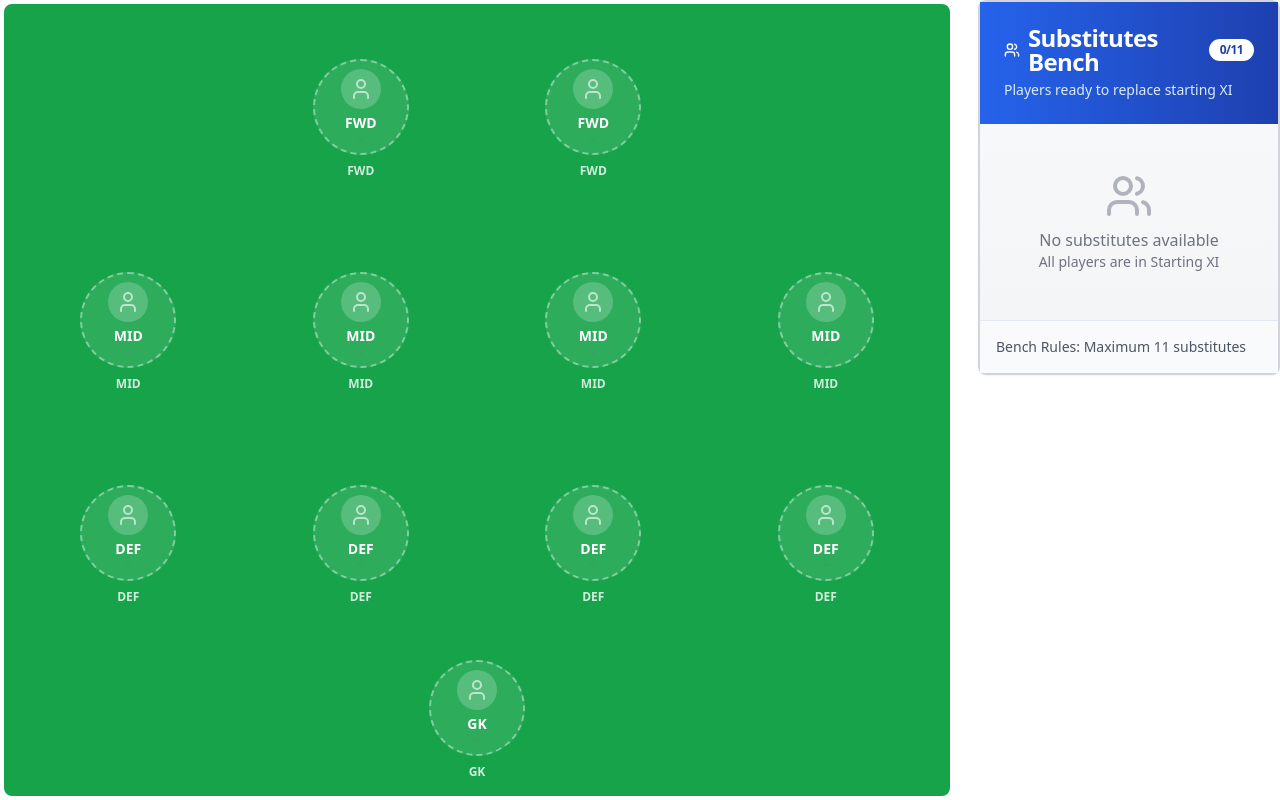
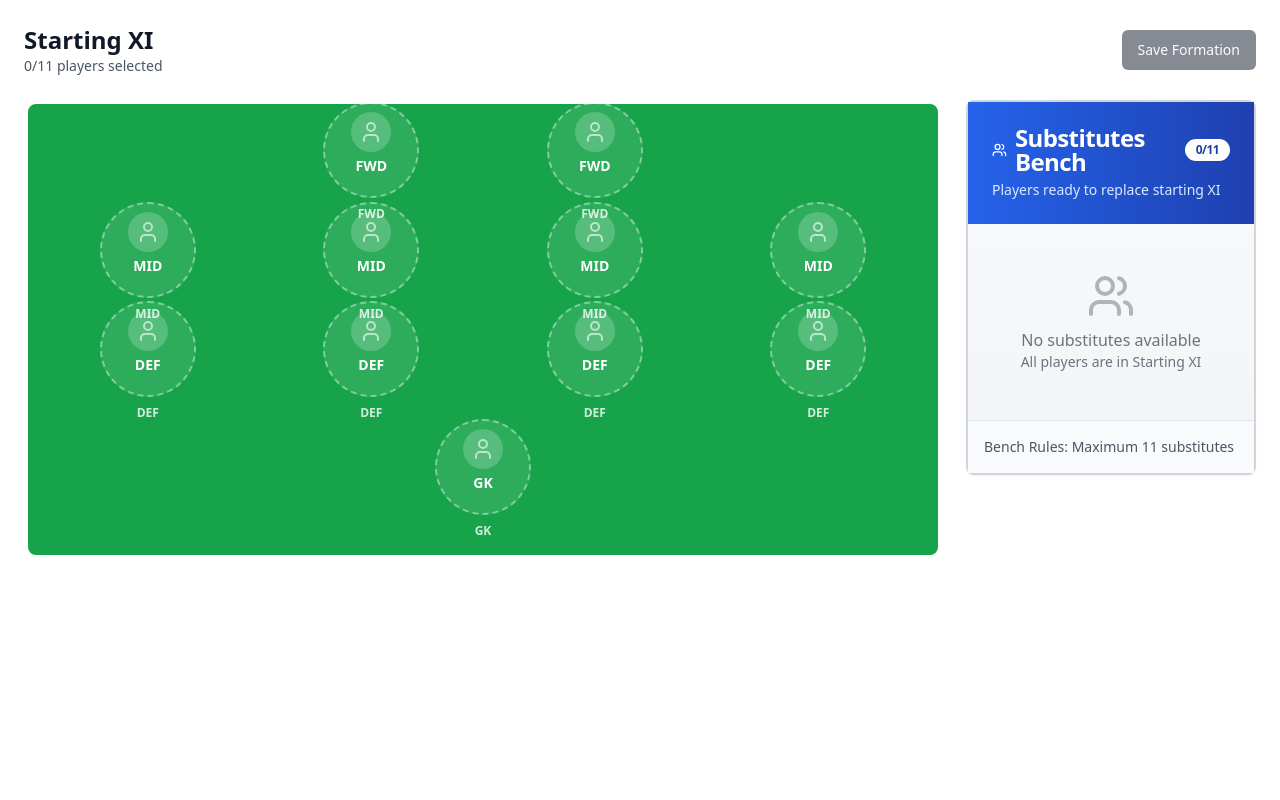
Before and after one commit to Saheel-Mahzz/Football-Team-Management, a React (Vite) app: page /starting-xi in a window 1280 px wide. Built offline with nearby package versions, Linux system fonts and the light colour scheme.

Commit message:
feat: refactoring the pitch design and functionality

```diff
--- a/src/pages/startingXI/index.tsx
+++ b/src/pages/startingXI/index.tsx
@@ -1,18 +1,57 @@
+import { Button } from "@/components/ui/button";
 import { useTeamStore } from "@/stores/useTeamStore";
+import { toast } from "sonner";
 import { Pitch } from "./components/Pitch";
 import SubstituteBench from "./components/SubstituteBench";
 
 export const XI_TEAM_ROUTE = '/starting-xi'
 
 export default function StartingXI() {
-  const { players,startingXI,setStartingXI } = useTeamStore();
+  const { players, startingXI, setStartingXI } = useTeamStore();
 
   const selectedIds = Object.values(startingXI).filter(Boolean);
   const substitutes = players.filter(p => !selectedIds.includes(p.id));
 
+  const isXIComplete = selectedIds.length === 11;
+
+  const handleSaveFormation = () => {
+    if (!isXIComplete) {
+      toast.error("Please select all 11 players before saving!");
+      return;
+    }
+
+    toast.success("Starting XI saved successfully!");
+  };
+
   return (
-    <div className="grid grid-cols-1 lg:grid-cols-4 gap-6 h-[100vh]">
-      <div className="lg:col-span-3 h-full">
+    <div className="min-h-screen p-6">
+      <div className="flex justify-between items-center mb-6">
+        <div>
+          <h1 className="text-2xl font-bold text-gray-900">Starting XI</h1>
+          <p className="text-sm text-gray-600">
+            {selectedIds.length}/11 players selected
+          </p>
+        </div>
+
+        <Button
+          onClick={handleSaveFormation}
+          disabled={!isXIComplete}
+          className={!isXIComplete ? 'opacity-50 cursor-not-allowed' : ''}
+        >
+          Save Formation
+        </Button>
+      </div>
+
+      {!isXIComplete && selectedIds.length > 0 && (
+        <div className="mb-4 p-3 bg-amber-50 border border-amber-200 rounded-lg">
+          <p className="text-sm text-amber-800">
+            ⚠️ Select {11 - selectedIds.length} more player(s) to complete your Starting XI
+          </p>
+        </div>
+      )}
+
+      <div className="grid grid-cols-1 lg:grid-cols-4 gap-6 ">
+        <div className="lg:col-span-3">
           <Pitch
             startingXI={startingXI}
             setStartingXI={setStartingXI}
@@ -23,5 +62,6 @@ export default function StartingXI() {
           <SubstituteBench players={substitutes} />
         </div>
       </div>
+    </div>
   );
 }
--- a/src/pages/team/index.tsx
+++ b/src/pages/team/index.tsx
@@ -10,7 +10,7 @@ export default function Team() {
 <div className="flex flex-col w-full max-w-4xl mx-auto bg-white rounded-xl shadow-2xl border border-gray-200 p-6">
 <TeamHeader />
   <TeamGrid />
-  <Button onClick={()=>navigate(XI_TEAM_ROUTE)}>ROute to statrting xi</Button>
+  <Button onClick={()=>navigate(XI_TEAM_ROUTE)}>Starting	XI	Management</Button>
 </div>
   )
 }
```
Lines whose indentation alone changed are shown as unchanged.
